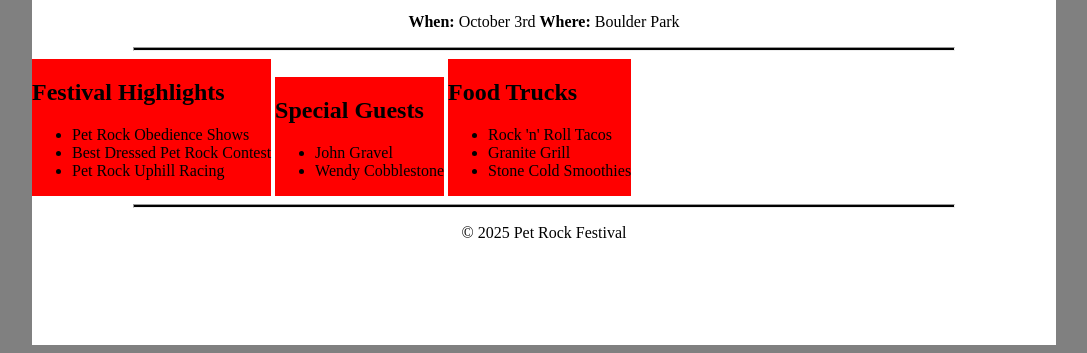
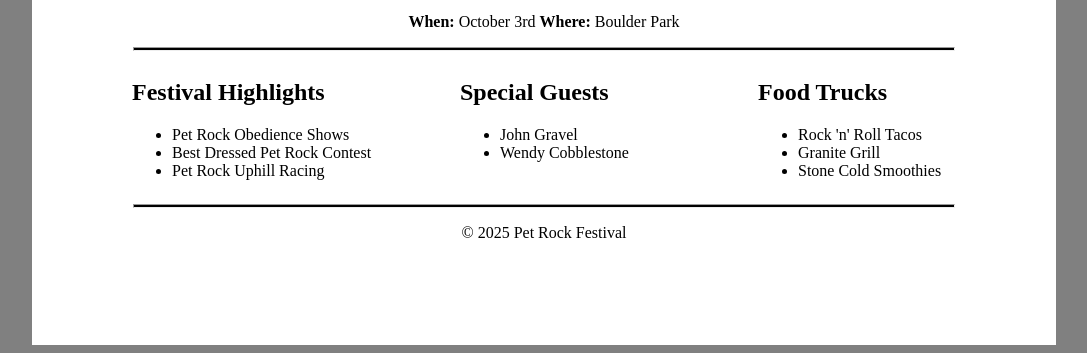
Before and after one commit to ianheytorshigueta-pixel/Projetos, a plain HTML site: page freeCodeCamp/pagina-de-anuncio-evento/index.html in a window 1280 px wide. Shown: the part 463-816 px from the top of the page, without its empty margins (96-1183 px from the left). Drawn offline with Linux system fonts and the light colour scheme.

Commit message:
Add files via upload

```diff
--- a/freeCodeCamp/pagina-de-anuncio-evento/index.html
+++ b/freeCodeCamp/pagina-de-anuncio-evento/index.html
@@ -7,6 +7,7 @@
     <title>Pet Rock Festival</title>
     <link rel="stylesheet" href="styles.css">
 </head>
+
 <body>
     <div class="bloco">
         <header>
@@ -23,9 +24,11 @@
             <section class="recurso1">
                 <h2>Festival Highlights</h2>
                 <ul>
-                    <li>Pet Rock Obedience Shows</li>
-                    <li>Best Dressed Pet Rock Contest</li>
-                    <li>Pet Rock Uphill Racing</li>
+                    <p>
+                        <li>Pet Rock Obedience Shows</li>
+                        <li>Best Dressed Pet Rock Contest</li>
+                        <li>Pet Rock Uphill Racing</li>
+                    </p>
                 </ul>
             </section>
             <section class="recurso2">
--- a/freeCodeCamp/pagina-de-anuncio-evento/styles.css
+++ b/freeCodeCamp/pagina-de-anuncio-evento/styles.css
@@ -17,9 +17,17 @@ header, footer {
 }
 
 section {
-    background-color: red;
-    display: inline-block;
-    flex-wrap: nowrap;
+    background-color: white;
+    width: calc(100%/3);
+
+}
+
+.recurso1 {
+    margin-left: 100px;
+}
+
+.recurso2 {
+    margin-left: 30px;
 }
 
 hr {
@@ -27,3 +35,8 @@ hr {
     background-color:black;
     width: 80%;
 }
+
+main {
+    display: flex;
+    flex-direction: row;
+}
```
